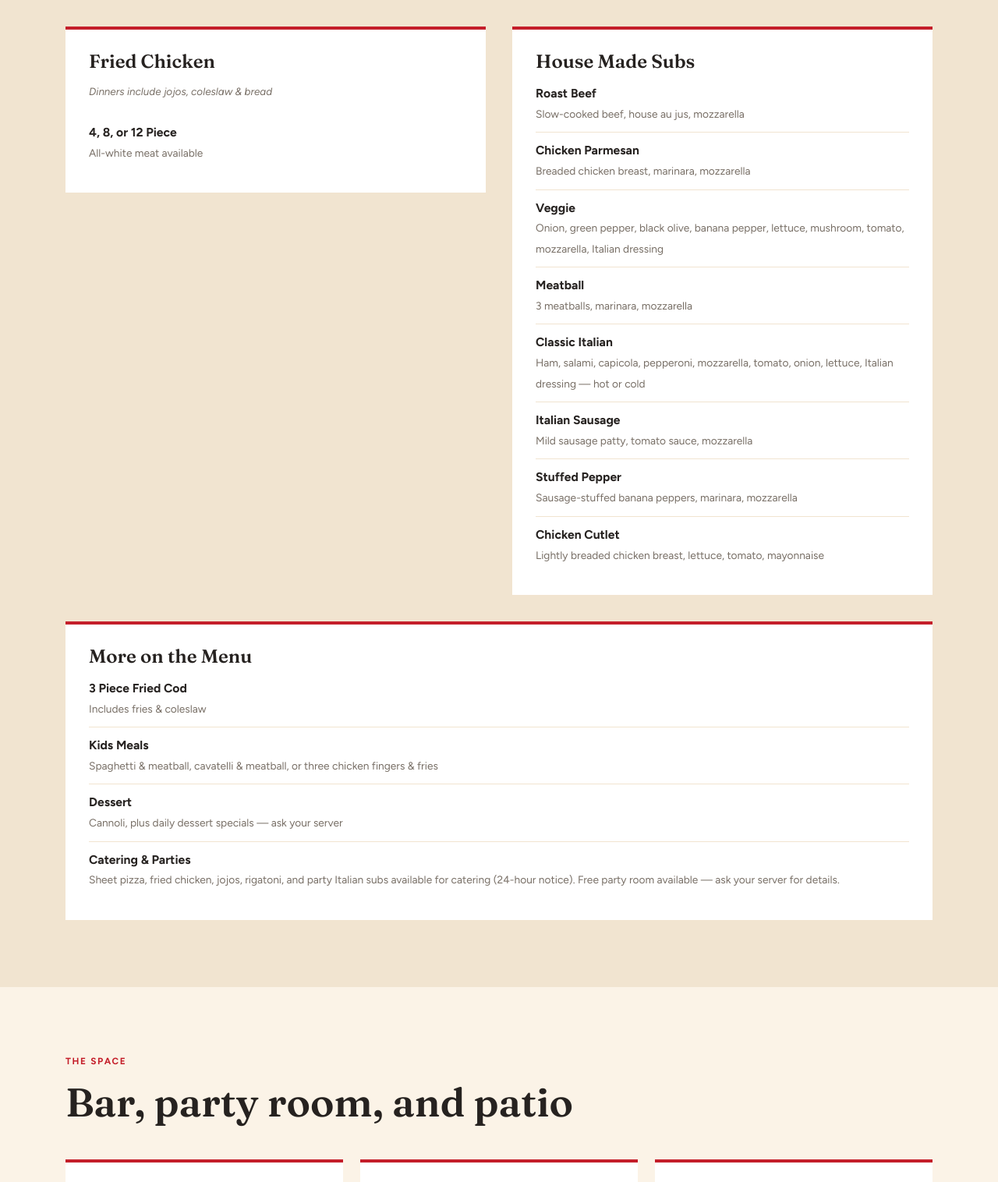
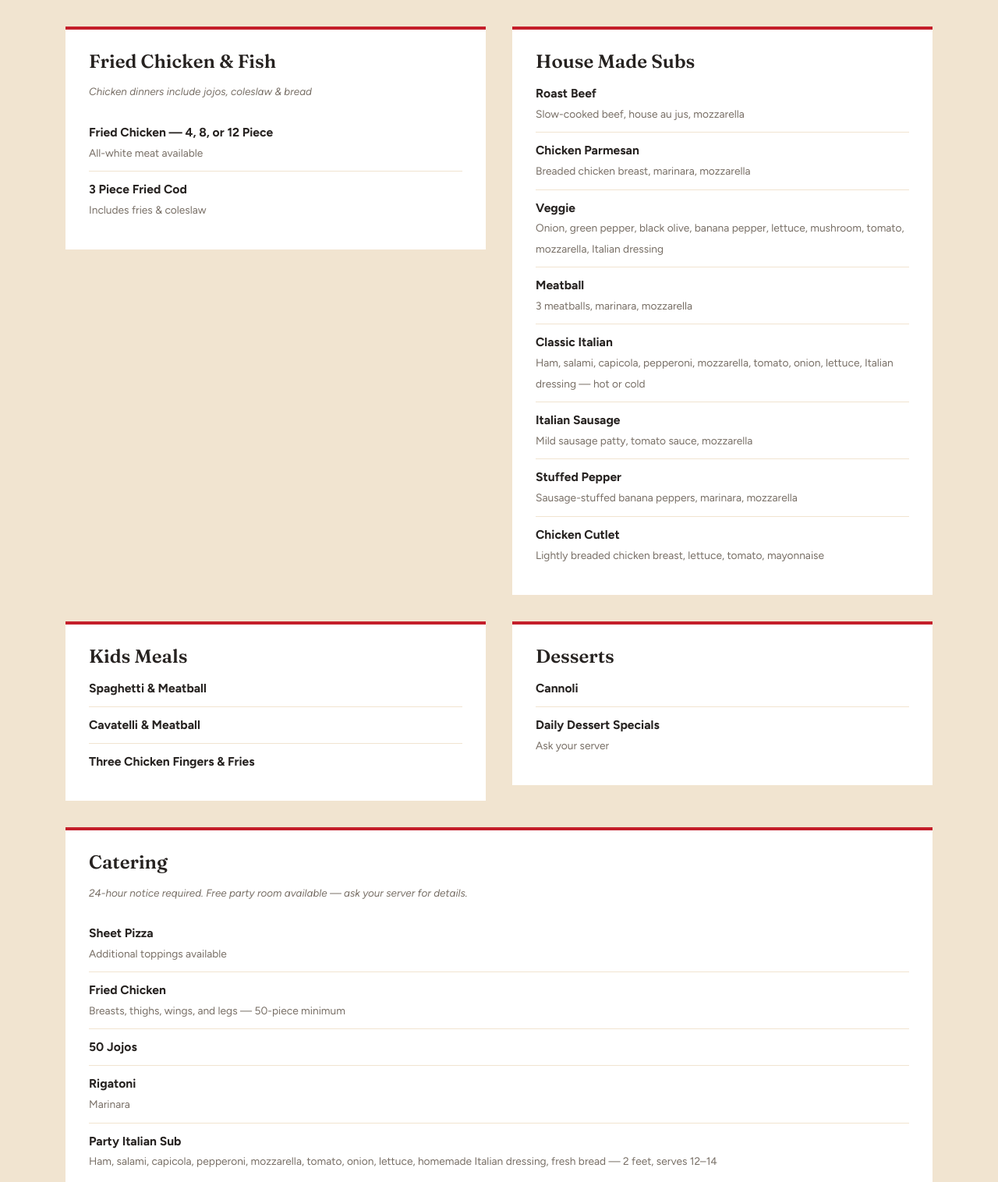
Before and after one commit to xekiellc/timspizzeriaandpub, a plain HTML site: page index.html in a window 1280 px wide. Shown: the part 4273-5789 px from the top of the page at 78% size. Drawn offline with Linux system fonts and the light colour scheme.

Commit message:
Update index.html

```diff
--- a/index.html
+++ b/index.html
@@ -423,10 +423,11 @@
       </div>
 
       <div class="menu-cat">
-        <h3>Fried Chicken</h3>
-        <p class="cat-note">Dinners include jojos, coleslaw &amp; bread</p>
+        <h3>Fried Chicken &amp; Fish</h3>
+        <p class="cat-note">Chicken dinners include jojos, coleslaw &amp; bread</p>
         <ul class="menu-items">
-          <li><b>4, 8, or 12 Piece</b><span>All-white meat available</span></li>
+          <li><b>Fried Chicken — 4, 8, or 12 Piece</b><span>All-white meat available</span></li>
+          <li><b>3 Piece Fried Cod</b><span>Includes fries &amp; coleslaw</span></li>
         </ul>
       </div>
 
@@ -444,13 +445,32 @@
         </ul>
       </div>
 
+      <div class="menu-cat">
+        <h3>Kids Meals</h3>
+        <ul class="menu-items">
+          <li><b>Spaghetti &amp; Meatball</b></li>
+          <li><b>Cavatelli &amp; Meatball</b></li>
+          <li><b>Three Chicken Fingers &amp; Fries</b></li>
+        </ul>
+      </div>
+
+      <div class="menu-cat">
+        <h3>Desserts</h3>
+        <ul class="menu-items">
+          <li><b>Cannoli</b></li>
+          <li><b>Daily Dessert Specials</b><span>Ask your server</span></li>
+        </ul>
+      </div>
+
       <div class="menu-cat menu-full-width">
-        <h3>More on the Menu</h3>
+        <h3>Catering</h3>
+        <p class="cat-note">24-hour notice required. Free party room available — ask your server for details.</p>
         <ul class="menu-items">
-          <li><b>3 Piece Fried Cod</b><span>Includes fries &amp; coleslaw</span></li>
-          <li><b>Kids Meals</b><span>Spaghetti &amp; meatball, cavatelli &amp; meatball, or three chicken fingers &amp; fries</span></li>
-          <li><b>Dessert</b><span>Cannoli, plus daily dessert specials — ask your server</span></li>
-          <li><b>Catering &amp; Parties</b><span>Sheet pizza, fried chicken, jojos, rigatoni, and party Italian subs available for catering (24-hour notice). Free party room available — ask your server for details.</span></li>
+          <li><b>Sheet Pizza</b><span>Additional toppings available</span></li>
+          <li><b>Fried Chicken</b><span>Breasts, thighs, wings, and legs — 50-piece minimum</span></li>
+          <li><b>50 Jojos</b></li>
+          <li><b>Rigatoni</b><span>Marinara</span></li>
+          <li><b>Party Italian Sub</b><span>Ham, salami, capicola, pepperoni, mozzarella, tomato, onion, lettuce, homemade Italian dressing, fresh bread — 2 feet, serves 12–14</span></li>
         </ul>
       </div>
 
```
